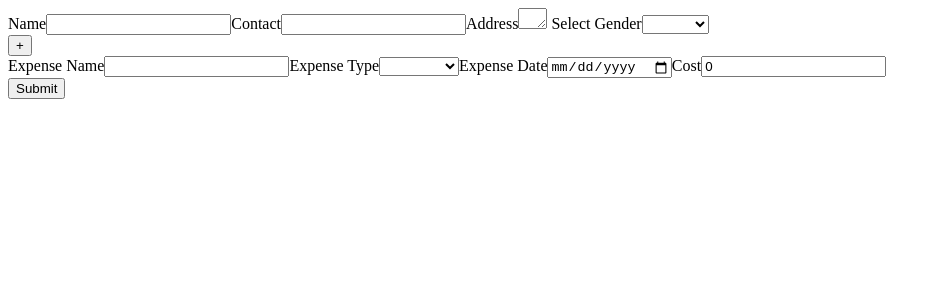
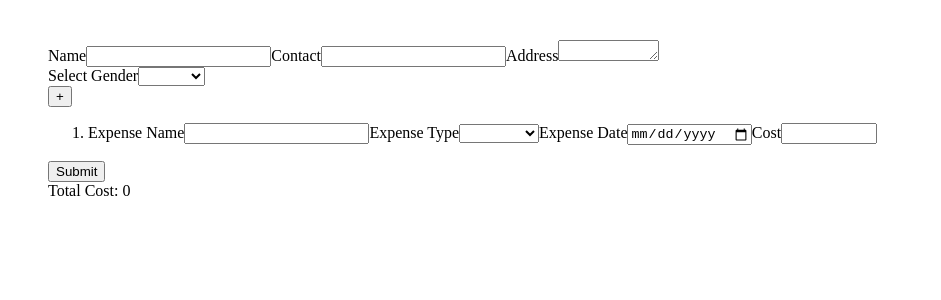
Before and after one commit to MShahmeer/AngularForms, an Angular app: page / in a window 1280 px wide. Shown: the top 300 px of the page, without its empty margins (0-941 px from the left). Built offline with nearby package versions, Linux system fonts and the light colour scheme.

Commit message:
Form Data in JSON
Complete validation of the form, getting the response in the JSON format.

```diff
--- a/src/app/components/template-driven-form/template-driven-form.component.css
+++ b/src/app/components/template-driven-form/template-driven-form.component.css
@@ -0,0 +1,4 @@
+.conatiner{
+    margin: 30px;
+    padding: 10px;
+}
--- a/src/app/components/template-driven-form/template-driven-form.component.html
+++ b/src/app/components/template-driven-form/template-driven-form.component.html
@@ -1,22 +1,24 @@
+<div class="conatiner">
     <form #employeeExpense="ngForm" (ngSubmit)="onSubmit(employeeExpense)">
         <label for="employeeName">Name</label>
-    <input #employeeNameInput="ngModel" type="text" id="employeeName" name="employeeName" [(ngModel)]="employee.name" required
-        minlength="3" maxlength="14">
-    <span *ngIf="employeeNameInput.touched && employeeNameInput.hasError('required')">Employee name is required</span>
+        <input #employeeNameInput="ngModel" type="text" id="employeeName" name="employeeName"
+            [(ngModel)]="employee.name" required minlength="3" maxlength="14">
+        <span *ngIf="employeeNameInput.touched && employeeNameInput.hasError('required')">Employee name is
+            required</span>
         <span
             *ngIf="employeeNameInput.invalid && (employeeNameInput.hasError('minlength') || employeeNameInput.hasError('maxlength'))">Min
             3 and Max 14 characters allowed</span>
 
         <label for="contact">Contact</label>
-    <input #contactInput= ngModel type="text" id="contact" name="contact" pattern="^\+\d{12}$
-    " [(ngModel)]="employee.contact" required>
+        <input #contactInput="ngModel" type="text" id="contact" name="contact" pattern="^\+\d{12}$"
+            [(ngModel)]="employee.contact" required>
         <span *ngIf="contactInput.touched && contactInput.hasError('required')">Contact is required</span>
-    <span *ngIf="contactInput.touched && contactInput.hasError('pattern')">Pattern is +92**********</span>
-
+        <span *ngIf="contactInput.touched && contactInput.hasError('pattern')">Pattern should be +92**********</span>
 
         <label for="address">Address</label>
-    <textarea name="address" id="address" cols="1" rows="1" [(ngModel)]="employee.address"></textarea>
+        <textarea name="address" id="address" cols="10" rows="1" [(ngModel)]="employee.address"></textarea>
 
+        <br>
         <label for="genderId"> Select Gender</label>
         <select #genderInput="ngModel" name="genderId" id="genderId" [(ngModel)]="employee.genderId" required>
             <option *ngFor="let singleGender of genders" [value]="singleGender.gender">
@@ -31,16 +33,20 @@
 
         <button type="button" (click)="addFields()">+</button>
 
-    <div *ngFor="let singleInExpenseList of employee.expense let i = index">
+        <div>
 
+            <ol>
+                <li *ngFor="let singleInExpenseList of employee.expense let i = index">
                     <label for="expenseName{{i}}">Expense Name</label>
-        <input #expenseNameInput="ngModel" type="text" id="expenseName{{i}}" name="expenseName{{i}}" [(ngModel)]="singleInExpenseList.expenseName" required>
+                    <input #expenseNameInput="ngModel" type="text" id="expenseName{{i}}" name="expenseName{{i}}"
+                        [(ngModel)]="singleInExpenseList.expenseName" required>
                     <span *ngIf="expenseNameInput.touched && expenseNameInput.hasError('required')">
                         Expense name is requiured
                     </span>
 
                     <label for="expenseType{{i}}">Expense Type</label>
-        <select #expenseTypeInput="ngModel" name="expenseType{{i}}" id="expenseType{{i}}" [(ngModel)]="singleInExpenseList.type" required>
+                    <select #expenseTypeInput="ngModel" name="expenseType{{i}}" id="expenseType{{i}}"
+                        [(ngModel)]="singleInExpenseList.type" required>
                         <option *ngFor="let expense of expenses" [value]="expense.type">
                             {{expense.type}}
                         </option>
@@ -50,16 +56,37 @@
                     </span>
 
                     <label for="expenseDate{{i}}">Expense Date</label>
-        <input #expenseDateInput="ngModel" type="date" id="expenseDate{{i}}" name="date{{i}}" required [(ngModel)]="singleInExpenseList.expenseDate">
+                    <input #expenseDateInput="ngModel" type="date" id="expenseDate{{i}}" name="date{{i}}" required
+                        [(ngModel)]="singleInExpenseList.expenseDate">
                     <span *ngIf="expenseDateInput.touched && expenseDateInput.invalid">
                         Date is required
                     </span>
                     <label for="cost{{i}}">Cost</label>
-        <input #expenseCostInput="ngModel" type="number" id="cost{{i}}" name="cost{{i}}" [(ngModel)]="singleInExpenseList.expenseCost" required>
-        <span *ngIf="expenseCostInput.touched">
+                    <input #expenseCostInput="ngModel" type="number" id="cost{{i}}" name="cost{{i}}"
+                        [(ngModel)]="singleInExpenseList.expenseCost"
+                        (blur)="calculateTotalCost(singleInExpenseList.expenseCost)" pattern="[0-9]+(\.[0-9]{1,2})?$"
+                        max="1000.00" min="1" required>
+                    <span *ngIf="expenseCostInput.touched && expenseCostInput.hasError('required')">
                         Cost is required
                     </span>
+                    <span *ngIf="expenseCostInput.touched && expenseCostInput.hasError('pattern')">
+                        Enter only up to 2 decimal places
+                    </span>
+                    <span
+                        *ngIf="expenseCostInput.touched && (expenseCostInput.hasError('min') || expenseCostInput.hasError('max'))">
+                        Minimum cost is 1.00 and maxmum is 1000.00
+                    </span>
+                </li>
+            </ol>
+
+
         </div>
 
         <button type="submit">Submit</button>
     </form>
+
+    <div>
+        Total Cost: {{previousCost}}
+    </div>
+
+</div>
--- a/src/app/components/template-driven-form/template-driven-form.component.ts
+++ b/src/app/components/template-driven-form/template-driven-form.component.ts
@@ -14,12 +14,12 @@ export class TemplateDrivenFormComponent {
     this.addFields()
   }
 
-  //expenseList: Expense[] = []
+  expenseList: Expense[] = []
 
   employee: Employee = {
-    id: 0,
+    id: null,
     name: '',
-    contact: '',
+    contact: "",
     address: '',
     genderId: null,
     expense: []
@@ -47,25 +47,62 @@ export class TemplateDrivenFormComponent {
   ]
 
   addFields() {
-    const newExpense: Expense = {
+    this.expenseList.push({
       expenseId: this.employee.expense.length+1,
       expenseName: "",
       type: '',
       expenseDate: new Date,
-      expenseCost: 0,
-      exployeeId: this.employee.id
-    }
+      expenseCost: null,
+      exployeeId: this.expense.exployeeId
+    })
+    this.employee.expense = this.expenseList
+    console.log(this.expenseList)
+  }
 
-    // this.expenseList.push(newExpense)
-    // this.employee.expense = this.expenseList
-    // console.log(this.employee.expense)
-    this.employee.expense.push(newExpense)
+  previousCost: number = 0;
+
+  calculateTotalCost(currentCost: number){
+    console.log("before operation",this.previousCost)
+    this.previousCost +=currentCost
+    console.log("After operation",this.previousCost)
+    return this.previousCost;
   }
+  // calculateTotalCost(expenses){
+  //   expenses.forEach(expense => {
+  //     this.previousCost += expense.expenseCost
+  //     console.log(expense.expenseCost)
+  //   });
+
+  //   console.log("before operation",this.previousCost)
+  //   this.previousCost +=currentCost
+  //   console.log("After operation",this.previousCost)
+  //   return this.previousCost;
+  // }
+
   onSubmit(form: NgForm) {
     if (form.valid) {
-      console.log(this.employee)
+      const formattedExpenses = this.expenseList.map((expense, index) => ({
+        expenseId: index + 1,
+        expenseName: expense.expenseName,
+        type: expense.type,
+        expenseDate: expense.expenseDate,
+        expenseCost: expense.expenseCost,
+        exployeeId: expense.exployeeId
+      }));
+
+      const data = {
+        employeeName: this.employee.name,
+        contact: this.employee.contact,
+        Address: this.employee.address,
+        Gender: this.employee.genderId,
+        expense: formattedExpenses,
+      };
+
+      console.log(JSON.parse(JSON.stringify(data)));
     } else {
-      console.log("invalid form")
+      console.log("invalid form");
     }
   }
+
+
 }
```
Lines whose indentation alone changed are shown as unchanged.
